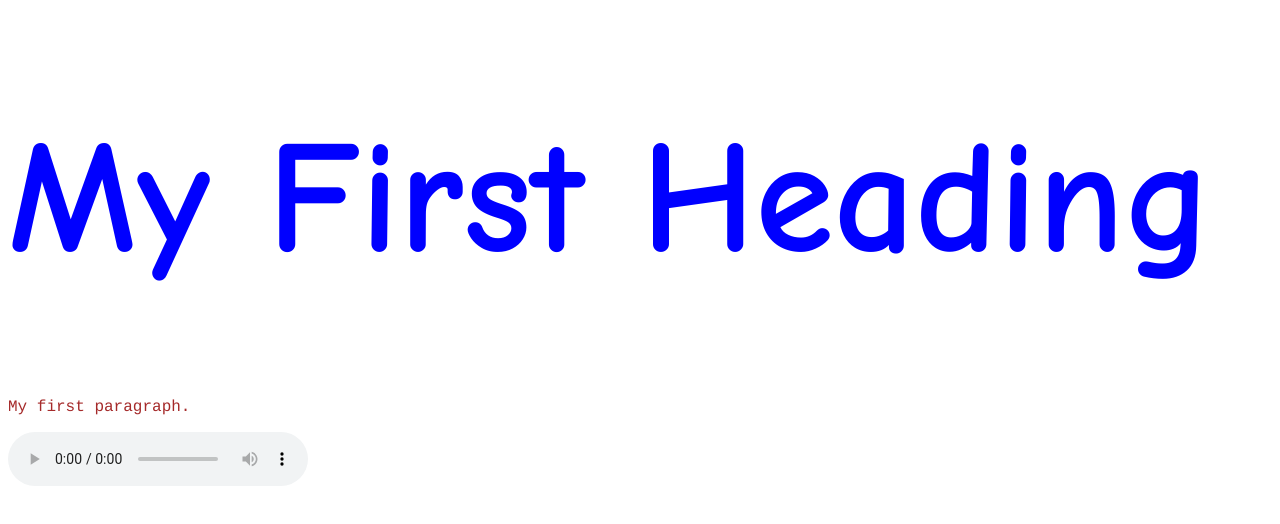
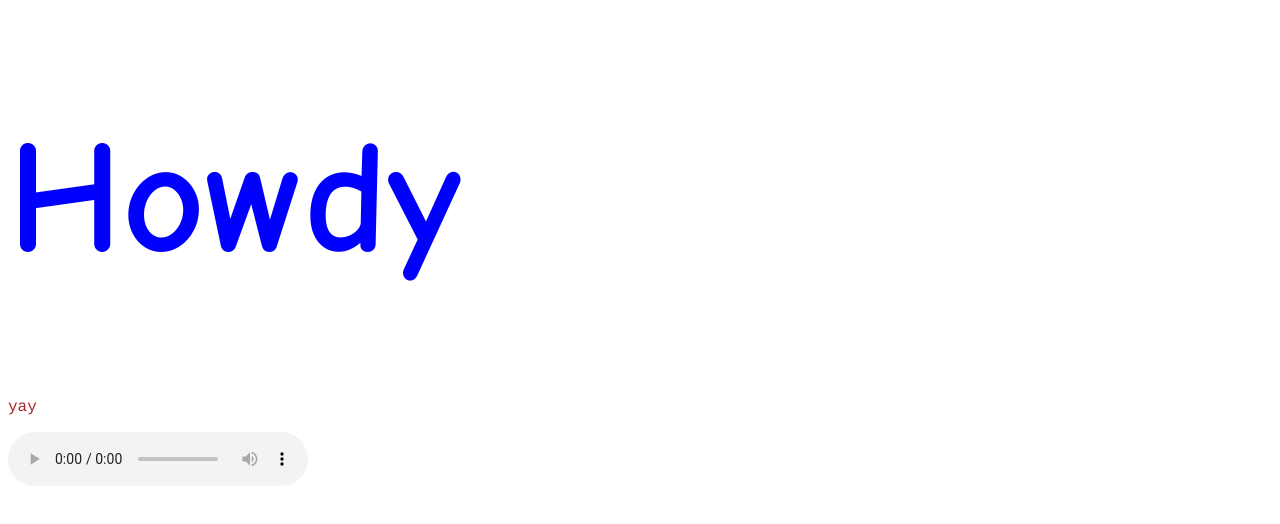
Before and after one commit to tristanm22/mysite, a plain HTML site: page index.html in a window 1280 px wide. Drawn offline with Linux system fonts and the light colour scheme.

Commit message:
Update index.html

```diff
--- a/index.html
+++ b/index.html
@@ -8,8 +8,8 @@
   </head>
 
  <body>
-  <h1>My First Heading</h1>
-  <p>My first paragraph.</p>
+  <h1>Howdy</h1>
+  <p>yay</p>
 
   <div>
     <audio controls>
```
